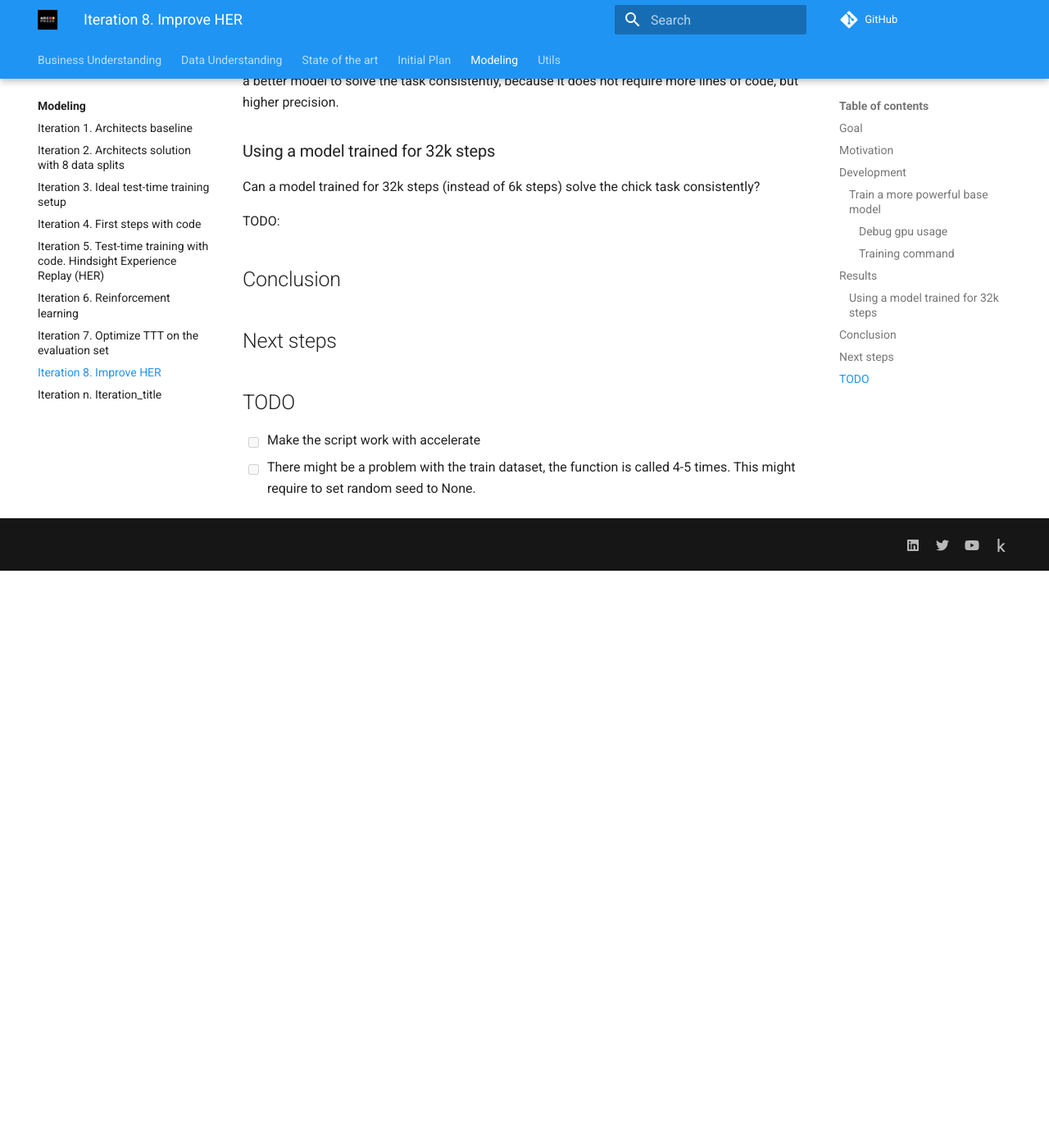
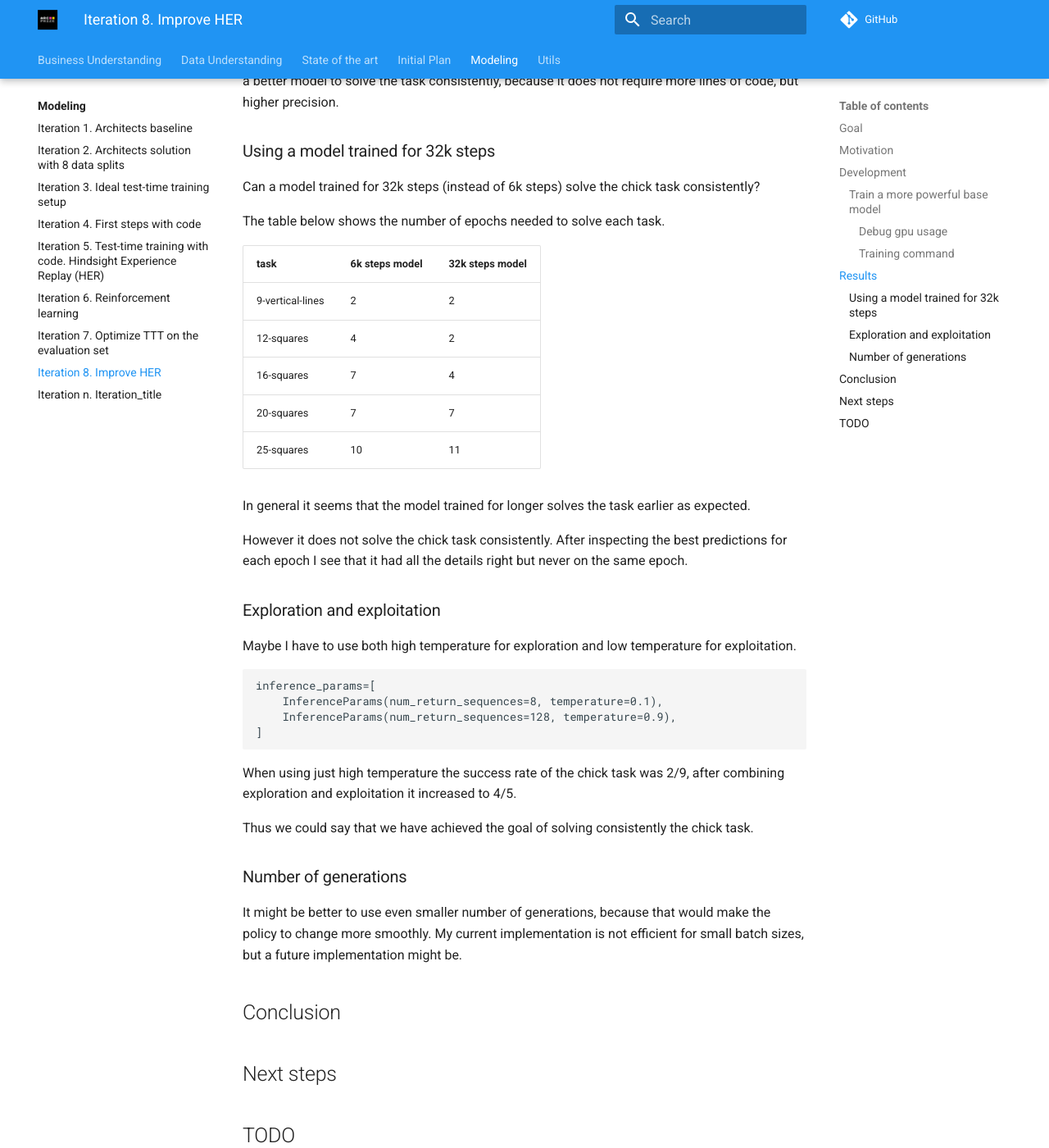
Before and after one commit to ironbar/arc25, an MkDocs documentation site: the page built from docs/modeling/Iteration_08_improve_HER.md, in a window 1280 px wide and 1400 px high, scrolled down 2044 px. Shown: the whole window at 82% size. Built offline with MkDocs 1.6.1 and Material for MkDocs 9.7.7, drawn with Linux system fonts in a browser that asks for light colours; comment, search, counter and statistics services are not loaded; before the commit the page ends 2740 px from its top, so only the background shows below that.

````diff
--- a/docs/modeling/Iteration_08_improve_HER.md
+++ b/docs/modeling/Iteration_08_improve_HER.md
@@ -79,7 +79,42 @@
 
 Can a model trained for 32k steps (instead of 6k steps) solve the chick task consistently?
 
-TODO:
+The table below shows the number of epochs needed to solve each task.
+
+| task             | 6k steps model | 32k steps model |
+|------------------|----------------|-----------------|
+| 9-vertical-lines | 2              | 2               |
+| 12-squares       | 4              | 2               |
+| 16-squares       | 7              | 4               |
+| 20-squares       | 7              | 7               |
+| 25-squares       | 10             | 11              |
+
+In general it seems that the model trained for longer solves the task earlier as expected.
+
+However it does not solve the chick task consistently. After inspecting the best predictions for each
+epoch I see that it had all the details right but never on the same epoch.
+
+### Exploration and exploitation
+
+Maybe I have to use both high temperature for exploration and low temperature for exploitation.
+
+```python
+inference_params=[
+    InferenceParams(num_return_sequences=8, temperature=0.1),
+    InferenceParams(num_return_sequences=128, temperature=0.9),
+]
+```
+
+When using just high temperature the success rate of the chick task was 2/9, after combining exploration and exploitation
+it increased to 4/5.
+
+Thus we could say that we have achieved the goal of solving consistently the chick task.
+
+### Number of generations
+
+It might be better to use even smaller number of generations, because that would make the policy
+to change more smoothly. My current implementation is not efficient for small batch sizes, but a future
+implementation might be.
 
 ## Conclusion
 
````
Also changed, not shown: 1 other file.
